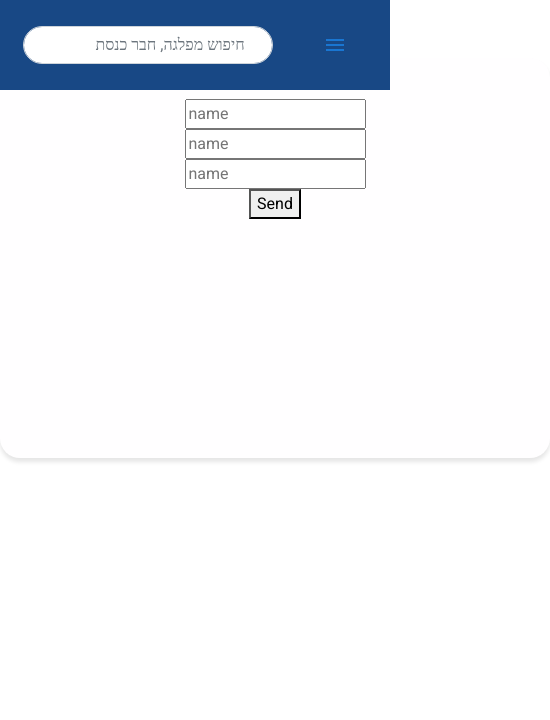
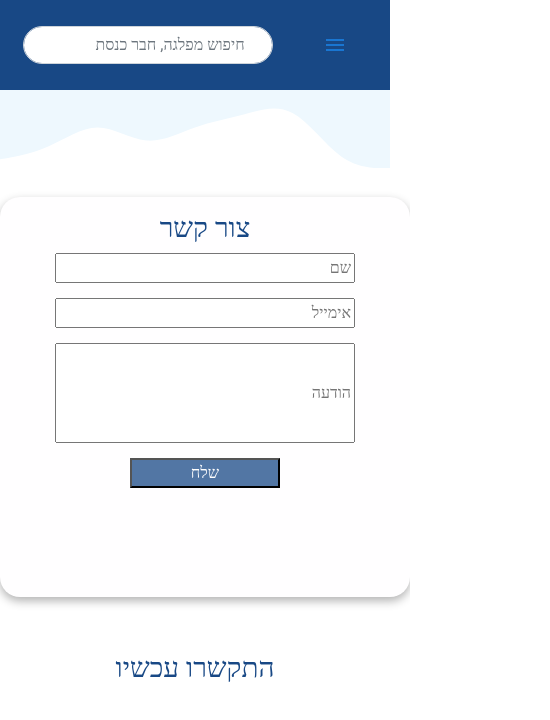
Before and after one commit to TomerBenYehuda/tara-knesset, a React (Create React App) app: page /contactus in a window 390 px wide. Shown: the top 720 px of the page, 550 px wide, since content can reach past the window. Built offline with nearby package versions, Linux system fonts and the light colour scheme; no server answers.

Commit message:
contactus edit

```diff
--- a/src/compoents/ContactUs.jsx
+++ b/src/compoents/ContactUs.jsx
@@ -10,20 +10,20 @@ export default function ContactUs() {
       <Container className='container-contactus' fluid>
         <Row>
           <Col>
-            <h1>תגידו לי מה לכתוב פה</h1>
+            <h1 className='conh1'>התקשרו עכשיו</h1>
           </Col>
 
           <Col>
-            <div className='form-contactus'>
+            <div dir='rtl' className='form-contactus'>
 
-              <h1>Contact Us</h1>
-              <input type="text" placeholder='name' />
+              <h1 className='conh1'>צור קשר</h1>
+              <input type="text" placeholder='שם' />
               <br />
-              <input type="text" placeholder='name' />
+              <input type="email" placeholder='אימייל' />
               <br />
-              <input type="text" placeholder='name' />
+              <input className='msginput' type="text" placeholder='הודעה' />
               <br />
-              <button>Send</button>
+              <button>שלח</button>
             </div>
           </Col>
         </Row>
--- a/src/index.css
+++ b/src/index.css
@@ -233,7 +233,7 @@ code {
   color: #184885;
 }
 
-.biggrid{
+.biggrid {
   align-items: center;
 }
 
@@ -413,7 +413,7 @@ code {
     padding-left: 20px;
   }
 
-  .biggrid{
+  .biggrid {
     align-items: normal;
   }
 
@@ -721,6 +721,53 @@ hr {
   height: 400px;
 }
 
+.conh1 {
+  color: #184885
+}
+
+.form-contactus>input {
+  margin-bottom: 15px;
+  width: 350px;
+}
+
+.form-contactus>button {
+  width: 150px;
+  background-color: #5276A4;
+  color: #FFFFFF;
+}
+
+.msginput {
+  height: 100px;
+}
+
+@media screen and (max-width: 600px) {
+  .container-contactus {
+    margin-top: 0px;
+  }
+
+  .container-contactus>.row {
+    flex-direction: column-reverse;
+  }
+
+  .form-contactus {
+    width: 410px;
+    margin-bottom: 40px;
+    margin-top: 20px;
+    box-shadow: 0px 4px 10px rgb(0 0 0 / 30%);
+  }
+
+  .form-contactus>input {
+    margin-bottom: 15px;
+    width: 300px;
+  }
+
+  .conh1 {
+    padding-top: 15px;
+  }
+
+}
+
+
 /* ////////////Admin Modal////////// */
 
 
```
